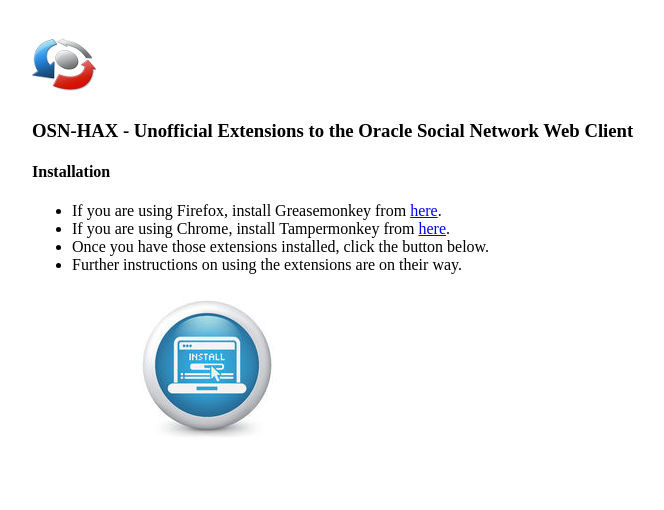
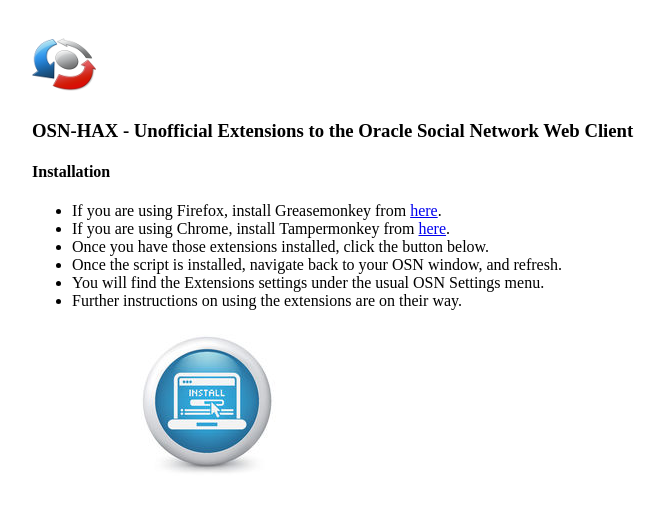
Before and after one commit to exjones/osn-hax, a website: page index.html in a window 1280 px wide. Shown: the whole page, without its empty margins (1-665 px from the left). Drawn offline with Linux system fonts and the light colour scheme.

Commit message:
Fleshed out the install page a bit.

```diff
--- a/index.html
+++ b/index.html
@@ -9,6 +9,8 @@
             <li>If you are using Firefox, install Greasemonkey from <a href="https://addons.mozilla.org/en-US/firefox/addon/greasemonkey/">here</a>.</li>
             <li>If you are using Chrome, install Tampermonkey from <a href="https://chrome.google.com/webstore/detail/tampermonkey/dhdgffkkebhmkfjojejmpbldmpobfkfo?hl=en">here</a>.</li>
             <li>Once you have those extensions installed, click the button below.</li>
+            <li>Once the script is installed, navigate back to your OSN window, and refresh.</li>
+            <li>You will find the Extensions settings under the usual OSN Settings menu.</li>
             <li>Further instructions on using the extensions are on their way.</li>
         </ul>
         <div style="padding-left:100px;"><a href="osn-hax.user.js"><img alt="Install OSN-HAX" src="install-button.jpg"></a></div>
```
